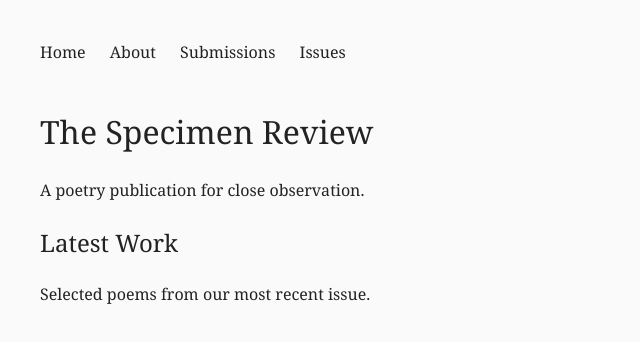
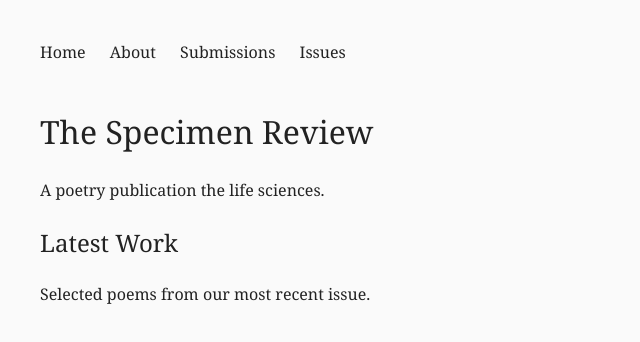
Before and after one commit to tpsparklez/specimen-review, a plain HTML site: page index.html in a window 1280 px wide. Shown: the full height of the page, 0-640 px from the left. Drawn offline with Linux system fonts and the light colour scheme.

Commit message:
new change

```diff
--- a/index.html
+++ b/index.html
@@ -16,7 +16,7 @@
 
 <header>
     <h1>The Specimen Review</h1>
-    <p>A poetry publication for close observation.</p>
+    <p>A poetry publication the life sciences.</p>
 </header>
 
 <main>
```
